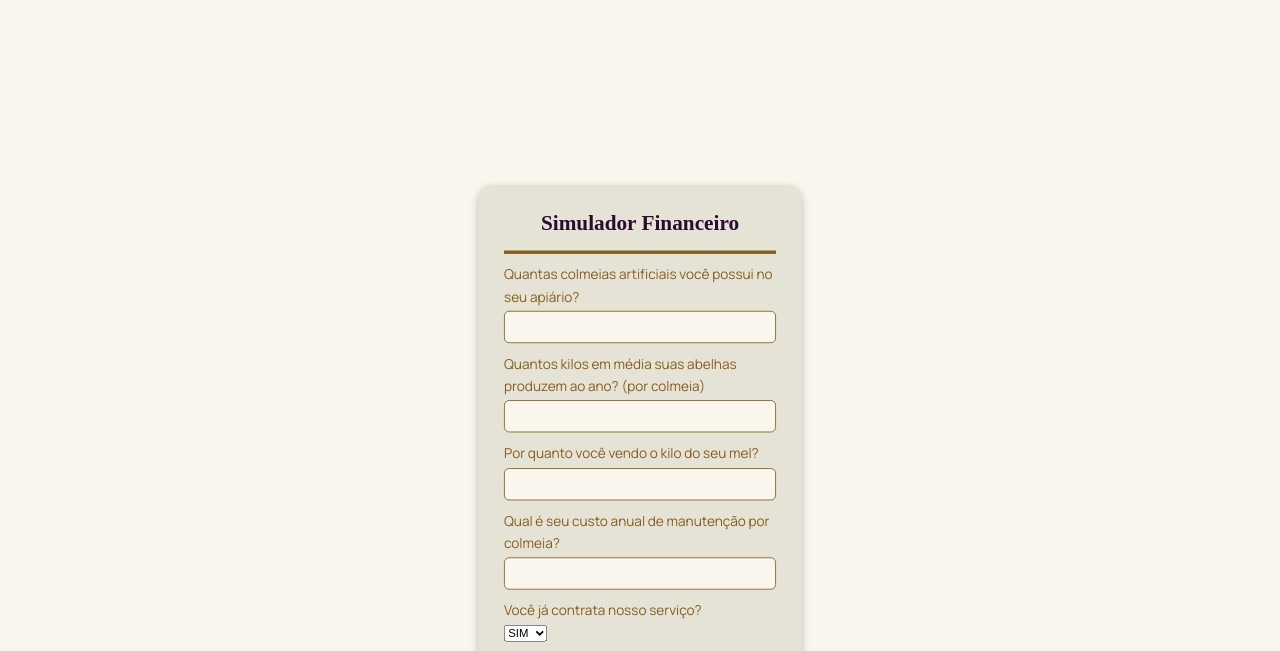
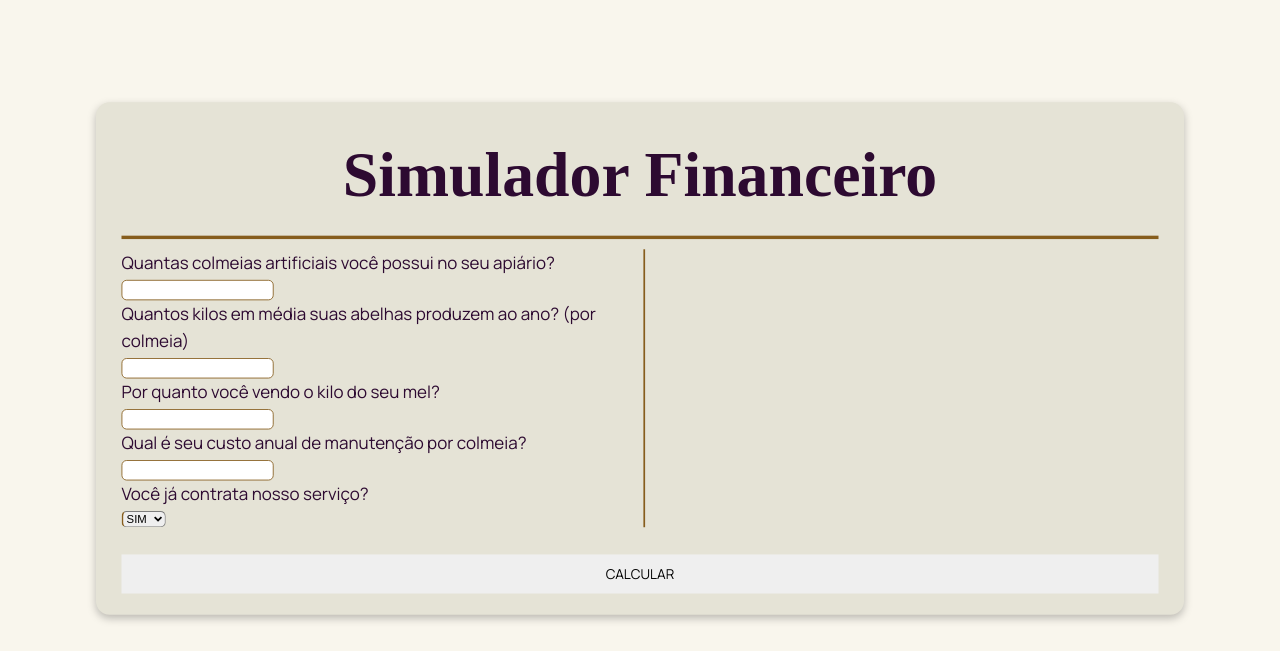
Before and after one commit to Alianca-Apis/AliancaApis, a plain HTML site: page AliancaApis - Site/index.html in a window 1280 px wide. Shown: the part 2058-2709 px from the top of the page. Drawn offline with Linux system fonts and the light colour scheme; a web font is replaced by a local one.

Commit message:
Novo layout da calculadora e pequenos ajustes

```diff
--- a/AliancaApis - Site/index.html
+++ b/AliancaApis - Site/index.html
@@ -20,7 +20,6 @@
                 <li><a href="#" class="active">Início</a></li>
                 <li><a href="#">Sobre Nós</a></li>
                 <li><a href="#">FAQ</a></li>
-                <li><a href="simulador.html">Simulação</a></li>
             </ul>
         </nav>
         <button class="btn_principalMarrom" onclick="window.location.href = 'login.html'">Acesse agora</button>
@@ -110,45 +109,43 @@
 
         <!-- SIMULADOR FINANCEIRO -->
 
-        <div class="loginContainer">
-            <div class="cardLogin">
+        <div class="cardSimulador">
             <h2>Simulador Financeiro</h2>
             <div class="detalheLinhaLogin"></div>
 
+            <div class="corpo-simulador">
 
+                <div class="coluna-inputs">
                     <div class="input-group">
                         <span for="ipt_quantidade">Quantas colmeias artificiais você possui no seu apiário?</span>
                         <input type="text" id="ipt_quantidade">
                     </div>
-
                     <div class="input-group">
                         <span for="ipt_kg">Quantos kilos em média suas abelhas produzem ao ano? (por colmeia)</span>
                         <input type="text" id="ipt_kg">
                     </div>
-
-
                     <div class="input-group">
                         <span for="ipt_preco">Por quanto você vendo o kilo do seu mel?</span>
                         <input type="text" id="ipt_preco">
                     </div>
-
                     <div class="input-group">
-                    <span for="ipt_cpf">Qual é seu custo anual de manutenção por colmeia?</span>
+                        <span for="ipt_manutencao">Qual é seu custo anual de manutenção por colmeia?</span>
                         <input type="text" id="ipt_manutencao">
                     </div>
-
                     <div class="input-group">
-                    <span for="ipt_senha">Você já contrata nosso serviço?</span>
-                    <select name="contrato" id="contrata">
+                        <span>Você já contrata nosso serviço?</span>
+                        <select id="contrata">
                             <option value="s">SIM</option>
                             <option value="n">NÃO</option>
                         </select>
                     </div>
+                </div>
 
-                <button onclick="calculo()">CALCULAR</button>
+                <div id="divMsg" class="coluna-resultado">
+                </div>
+            </div>
 
-                <div id="divMsg"></div>
-            </div>
+            <button onclick="calculo()" style="font-size: 16px;">CALCULAR</button>
         </div>
 
     </main>
--- a/AliancaApis - Site/script.js
+++ b/AliancaApis - Site/script.js
@@ -19,10 +19,10 @@
     let condicoesErro = [
         nome == "" || cpf == "" || email == "" || senha == "" || confirmacaoSenha == "",
         nome == "" || nome.length <= 1,
-        cpf.length !== 11,
+        cpf.length != 11,
         !email.includes("@"),
         senha.length < 6,
-        confirmacaoSenha !== senha,
+        confirmacaoSenha != senha,
     ];
 
     let mensagensErro = [
--- a/AliancaApis - Site/style.css
+++ b/AliancaApis - Site/style.css
@@ -274,6 +274,68 @@
     height: 100px;
 }
 
+.simuladorContainer {
+    display: flex;
+    justify-content: center;
+    align-items: center;
+    position: relative; /* Ele flutua sobre a página */
+    top: 0;
+    left: 0;
+    width: 100%;
+    height: 100vh;
+    z-index: 1; /* Fica atrás do header se o header tiver z-index maior */
+}
+
+.cardSimulador {
+    background-color: #E5E3D6;
+    border-radius: 16px;
+    padding: 25px 30px;
+    width: 100%;
+    display: flex;
+    flex-direction: column;
+    gap: 12px;
+    box-shadow: 0px 4px 10px #00000040;
+
+    transform: scale(0.85);
+}
+
+.cardSimulador input{
+    border-radius: 6px;
+    height: 3vh;
+    border: 1px solid #865D1D
+}
+
+.cardSimulador h2{
+    align-self: center;
+}
+
+.corpo-simulador {
+    display: flex;
+    flex-direction: row;
+    gap: 40px;
+    width: 100%;
+    margin-bottom: 20px;
+}
+
+.coluna-inputs, .coluna-resultado {
+    flex: 1;
+    display: flex;
+    flex-direction: column;
+    justify-content: center;
+    font-size: 20px;
+}
+
+.coluna-resultado {
+    border-left: 2px solid #865D1D;
+    padding-left: 30px;
+    text-align: left;
+}
+
+#contrata{
+    border-radius: 6px;
+    border-left: 2px solid #865D1D;
+}
+
 .sobre {
     display: flex;
     align-items: center;
--- a/AliancaApis - Site/styleDashboard.css
+++ b/AliancaApis - Site/styleDashboard.css
@@ -45,7 +45,10 @@
 }
 
 
-
+a{
+    text-decoration: none;
+    color: #2D0A31;
+}
 
 /*icons-header*/
 
```
Also changed, not shown: AliancaApis - Site/cadastro.html (+0 -1 lines), AliancaApis - Site/dashboard.html (+9 -9 lines), AliancaApis - Site/login.html (+0 -1 lines). Lines whose indentation alone changed are shown as unchanged.
